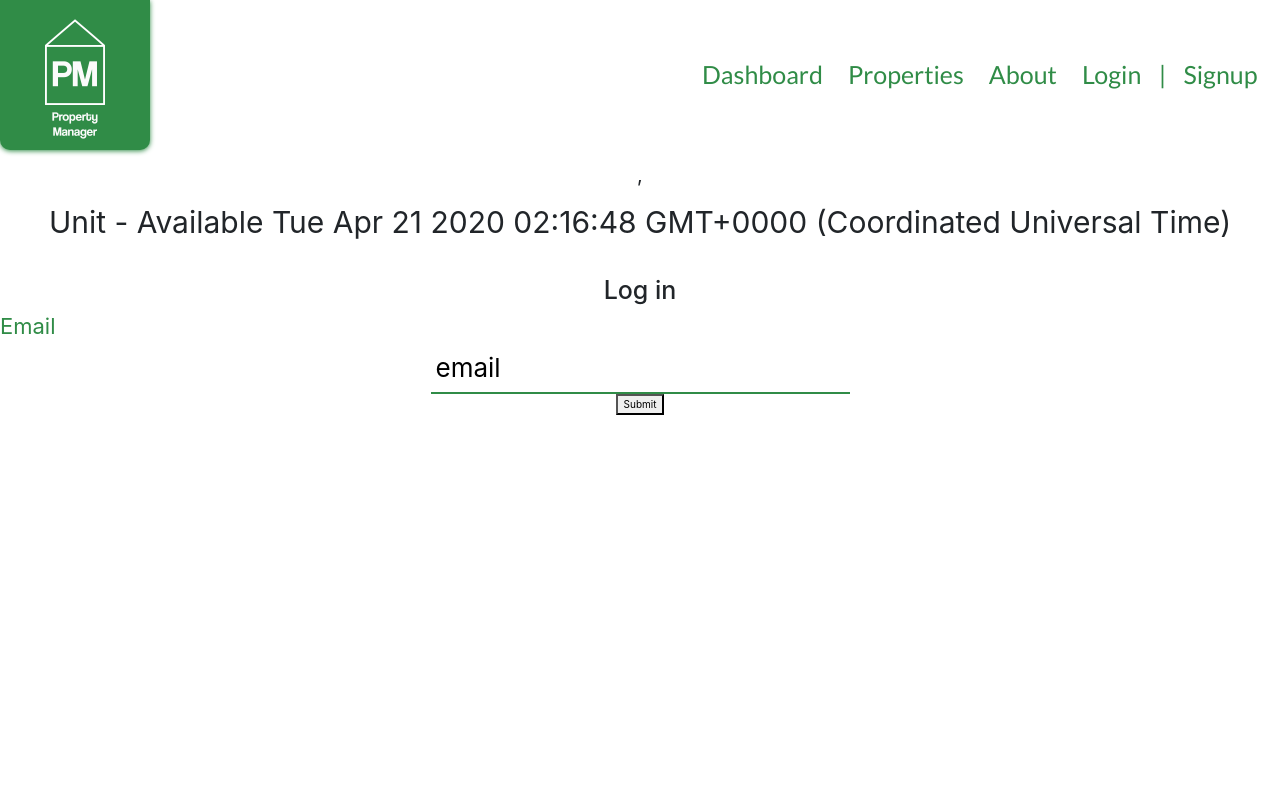
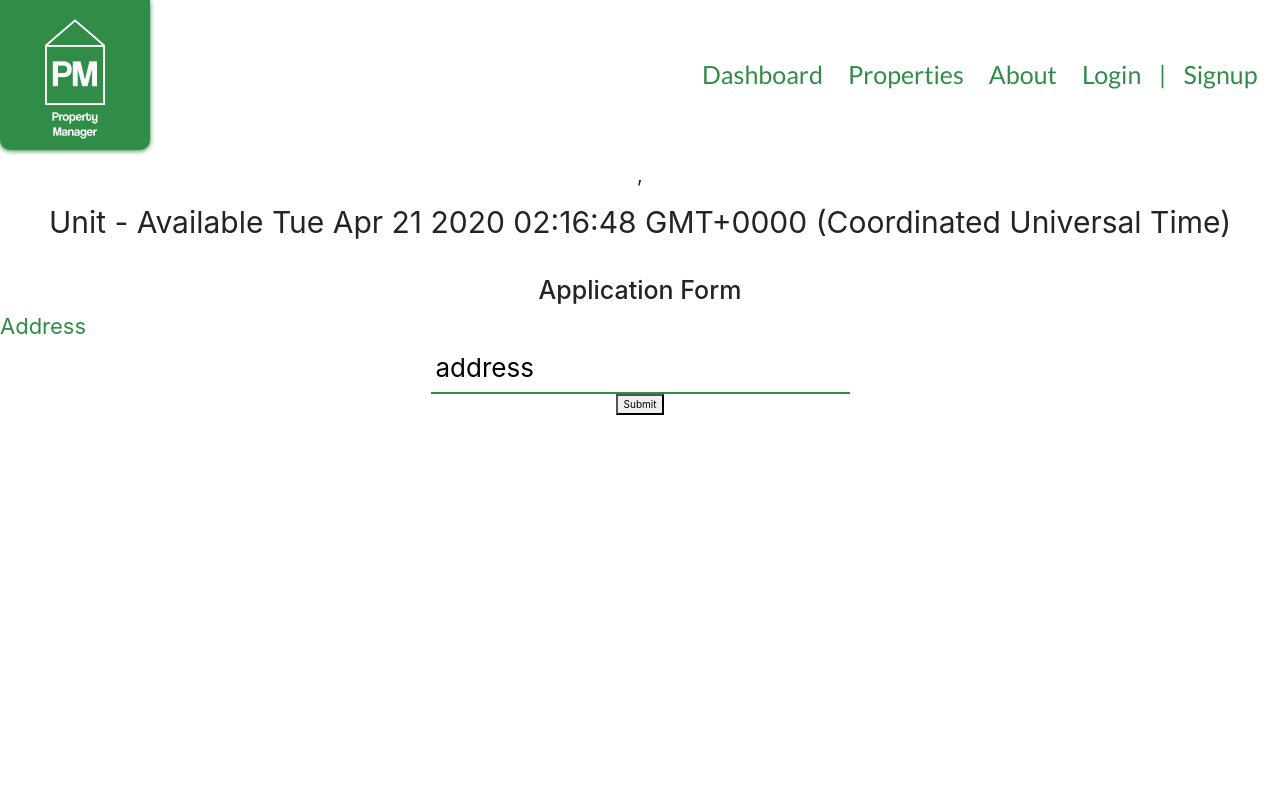
Before and after one commit to BloomTech-Labs/pt7-property-manager-fe, a React (Create React App) app: page /Properties/1/Unit/1/Apply in a window 1280 px wide. Shown: the top 800 px of the page. Built offline with nearby package versions, Linux system fonts and the light colour scheme; no server answers.

Commit message:
whatever

```diff
--- a/src/components/properties/units/form.js
+++ b/src/components/properties/units/form.js
@@ -41,6 +41,23 @@ export default function ApplicationForm(props){
         console.error(err);
       });
   }, [props.match.params.unit_id]);
+
+  //*********************FORM***********************/
+  const [apply, setApply]=useState({});
+  const handleChange = e => {
+    setApply({ ...apply, [e.target.name]: e.target.value });
+    };
+    const handleSubmit = e => {
+      e.preventDefault();
+
+      axiosWithAuth()
+      .post("https://property-manager-be.herokuapp.com/auth/register", apply)
+        .then(res=>{
+          console.log(res.data);
+          //console.log(res.data.token);
+        })
+      document.getElementById('applyForm').reset();
+    }
   return (
     <div className="main-content">
       <p style={{fontSize:"2rem"}}>
@@ -59,16 +76,16 @@ export default function ApplicationForm(props){
 
 
 
-       <h1>Log in</h1>
-       <form id='logInForm' className='contactForm'autoComplete="new-password">
+       <h1>Application Form</h1>
+       <form id='applyForm' className='contactForm'autoComplete="new-password">
 
-          <label htmlFor='email'>Email</label>
+          <label htmlFor='Adress'>Address</label>
            <input
-             type="email"
-             name="email"
-             value={"email"}
+             type="text"
+             name="address"
+             value={"address"}
 
-             className="email" required
+             className="address" required
            />
 
 
```
